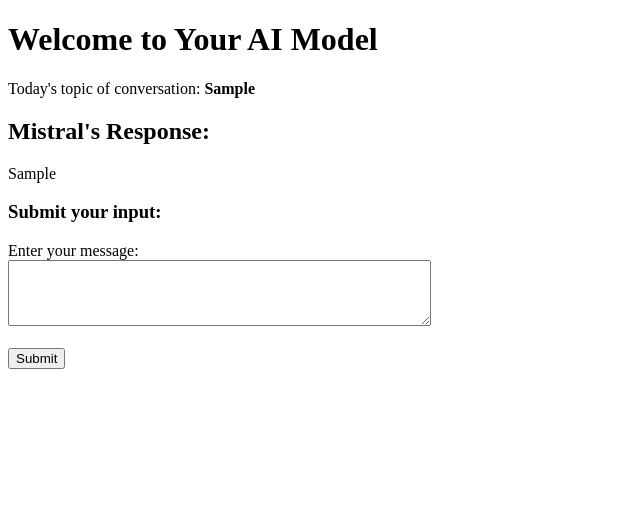
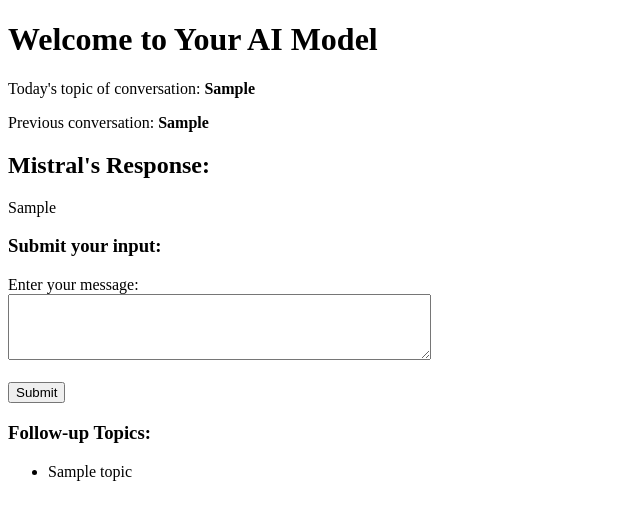
Before and after one commit to MaciejGarbacz/soulprint, a Flask app: template templates/home.html in a window 1280 px wide. Shown: the top 520 px of the page, without its empty margins (0-640 px from the left). Run offline with Flask 3, Linux system fonts and the light colour scheme; the template is opened without the code that fills it: most values are stand-ins (such as "Sample title", 1, 10 or a date in 2020).

Commit message:
Adding previous conversation context and creation of child nodes/topics based on response

```diff
--- a/app.py
+++ b/app.py
@@ -52,15 +52,32 @@ def create_app():
 
         return jsonify({'topics': topics_data}), 200
 
-    # Route for the home page that shows the current topic of conversation and Mistral's response
     @app.route('/', methods=['GET', 'POST'])
     def home():
         topic_of_conversation = get_oldest_topic()
-        llm_response = get_llm_response(get_message(topic_of_conversation))  # Send "Hello" to Mistral LLM
+        llm_response = get_llm_response(get_message(topic_of_conversation))  # Initial question
 
         if request.method == 'POST':
             user_input = request.form['user_input']  # Get the user input from the form
-            update_node_conversation_log(topic_of_conversation, user_input)  # Update the node
+            node = Node.query.filter_by(topic=topic_of_conversation).first()
+
+            if node:
+                # Update the conversation log with user input
+                update_node_conversation_log(topic_of_conversation, user_input)
+
+                # Get the follow-up topics from Mistral based on question/answer
+                question_answer = f"Q: {llm_response}\nA: {user_input}"
+                follow_up_topics = get_follow_up_topics(question_answer)
+
+                # Create child nodes for each follow-up topic
+                for follow_up_topic in follow_up_topics:
+                    create_child_node(parent=node, topic=follow_up_topic)
+
+                # Display the follow-up topics to the user
+                return render_template('home.html',
+                                    topic_of_conversation=topic_of_conversation,
+                                    llm_response=llm_response,
+                                    follow_up_topics=follow_up_topics)
 
         return render_template('home.html', topic_of_conversation=topic_of_conversation, llm_response=llm_response)
 
@@ -83,6 +100,34 @@ def initialize_base_topics():
 def get_oldest_topic():
     oldest_node = Node.query.order_by(Node.updated_at).first()  # Orders by 'updated_at' ascending (oldest first)
     return oldest_node.topic if oldest_node else "No topics available"
+
+def get_follow_up_topics(question_answer):
+    try:
+        prompt = f"""You're tasked with creating the best user model. Based on this question/answer combination,
+        create possible follow-up topics. Answer only with the list of topics, don't provide any other text.
+
+        {question_answer}
+        """
+
+        response = mistral_client.chat.complete(
+            model="mistral-large-latest",
+            messages=[{"role": "user", "content": prompt}]
+        )
+        # Parse the response into a list of topics (assuming the response is a newline-separated list)
+        topics = response.choices[0].message.content.split("\n")
+        return [topic.strip() for topic in topics if topic.strip()]  # Clean up whitespace
+    except Exception as e:
+        return [f"Error generating follow-up topics: {str(e)}"]
+
+def create_child_node(parent, topic):
+    new_node = Node(
+        topic=topic,
+        conversation_log="",  # Initially empty
+        updated_at=datetime.utcnow(),  # Set the current time
+        parent=parent  # Set the parent node
+    )
+    db.session.add(new_node)
+    db.session.commit()
 
 # Function to send a message to Mistral and get the response
 def get_llm_response(message):
@@ -110,11 +155,18 @@ def update_node_conversation_log(topic, user_input):
         db.session.commit()
 
 def get_message(topic_of_conversation):
+    node = Node.query.filter_by(topic=topic_of_conversation).first()
+    conversation_log = node.conversation_log if node and node.conversation_log else "No previous conversation."
+
     return f"""You are an assistant in an application that aims to build the most accurate user model
-    through conversation. You will be given the topic of conversation. Please output a question that will
-    be directed to the user as a promt for their answer about this topic. Aim to make the question engaging
-    and do not be afraid to dig into sensitive topics.
+    through conversation. You will be given the topic of conversation along with the previous conversation
+    log. Please output a question that will be directed to the user as a prompt for their answer about
+    this topic. Aim to make the question engaging and do not be afraid to dig into sensitive topics.
+
     The topic of conversation is: {topic_of_conversation}.
+
+    Previous conversation log: {conversation_log}
+
     Answer only with the question you wish to ask the user. Do not provide any other text."""
 
 if __name__ == "__main__":
--- a/templates/home.html
+++ b/templates/home.html
@@ -8,6 +8,7 @@
 <body>
     <h1>Welcome to Your AI Model</h1>
     <p>Today's topic of conversation: <strong>{{ topic_of_conversation }}</strong></p>
+    <p>Previous conversation: <strong>{{ conversation_log }}</strong></p>
 
     <h2>Mistral's Response:</h2>
     <p>{{ llm_response }}</p>
@@ -19,5 +20,13 @@
         <button type="submit">Submit</button>
     </form>
 
+    {% if follow_up_topics %}
+        <h3>Follow-up Topics:</h3>
+        <ul>
+            {% for topic in follow_up_topics %}
+                <li>{{ topic }}</li>
+            {% endfor %}
+        </ul>
+    {% endif %}
 </body>
 </html>
```
